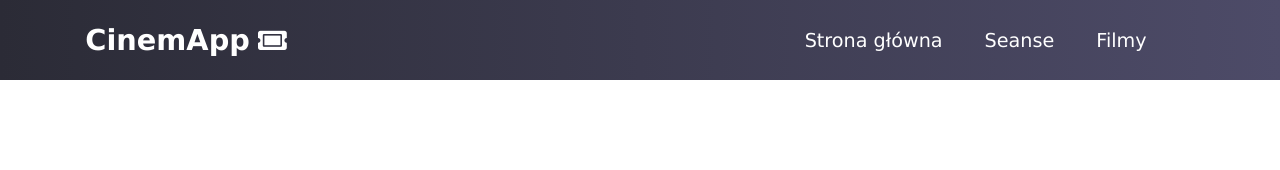
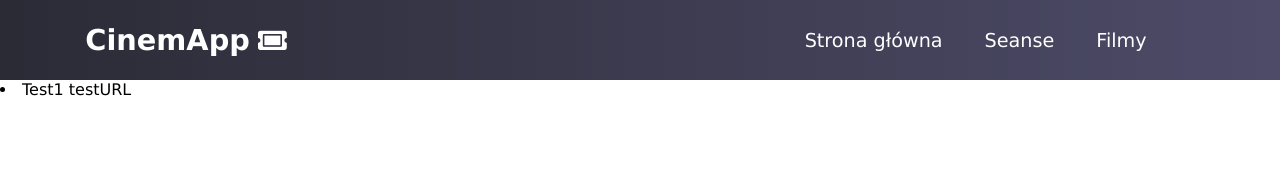
Before and after one commit to Tennessee-Git/Projekt_React, a React (Create React App) app: page /filmy in a window 1280 px wide. Shown: the top 170 px of the page. Built offline with nearby package versions, Linux system fonts and the light colour scheme; data requests are answered from the project's data file.

Commit message:
Server setup + basic moviepage

```diff
--- a/Server/db.json
+++ b/Server/db.json
@@ -1,44 +1,52 @@
 {
     "sale":[
         {
-            "id": 0,
+            "id": 1,
             "capacity": 90
         },
         {
-            "id": 1,
+            "id": 2,
             "capacity": 100
         },
         {
-            "id": 2,
+            "id": 3,
             "capacity": 80
         },
         {
-            "id": 3,
+            "id": 4,
             "capacity": 90
         },
         {
-            "id": 4,
+            "id": 5,
             "capacity": 110
         },
         {
-            "id": 5,
+            "id": 6,
             "capacity": 80
         },
         {
-            "id": 6,
+            "id": 7,
             "capacity": 90
         },
         {
-            "id": 7,
+            "id": 8,
             "capacity": 100
-        },
-        {
-            "id": 8,
-            "capacity": 90
         },
         {
             "id": 9,
             "capacity": 90
+        },
+        {
+            "id": 10,
+            "capacity": 90
         }
+    ],
+    "filmy":[
+       {
+           "id" : 1,
+           "title" : "Test1",
+           "imageURL": "testURL",
+           "length": 120
+       }
     ]
 }
--- a/src/App.js
+++ b/src/App.js
@@ -1,15 +1,17 @@
 import './App.css';
 import Navbar from './Components/Navbar/Navbar';
 import {Routes, Route} from 'react-router-dom';
+import HomePage from "./Pages/HomePage"
+import MoviesPage from './Pages/MoviesPage';
 
 function App() {
   return (
     <div className="App">
       <Navbar />
       <Routes>
-        <Route path="/"/>
+        <Route path="/" exact element={<HomePage/>}/>
         <Route path="/seanse" />
-        <Route path="/filmy" />
+        <Route path="/filmy" exact element={<MoviesPage/>}/>
       </Routes>
     </div>
   );
--- /dev/null
+++ b/src/Components/MovieDetails.js
@@ -0,0 +1,11 @@
+import React from 'react'
+
+const MovieDetails = ({title, imageURL}) => {
+    return (
+        <div>
+            <li>{title} {imageURL}</li>
+        </div>
+    )
+}
+
+export default MovieDetails
--- /dev/null
+++ b/src/Components/MovieList.js
@@ -0,0 +1,15 @@
+import React from "react"
+import MovieDetails from "./MovieDetails"
+
+const MovieList = ({movies}) => {
+
+    return (
+        <div>
+            {movies.map(movie => (
+                <MovieDetails title={movie.title} imageURL ={movie.imageURL}/>
+            ))}
+        </div>
+    )
+}
+
+export default MovieList
--- /dev/null
+++ b/src/Pages/HomePage.css
@@ -0,0 +1,3 @@
+.HomePage {
+    text-align: center;
+  }
--- a/src/Pages/HomePage.js
+++ b/src/Pages/HomePage.js
@@ -0,0 +1,12 @@
+import React from 'react'
+import './HomePage.css'
+
+const HomePage = () => {
+    return (
+        <div className='HomePage'>
+            <h1>Home</h1>
+        </div>
+    )
+}
+
+export default HomePage
--- /dev/null
+++ b/src/Pages/MoviesPage.js
@@ -0,0 +1,27 @@
+import React from 'react';
+import MovieList from '../Components/MovieList';
+import {useState, useEffect} from 'react';
+import api from '../api/api'
+
+export default function MoviesPage() {
+    const [movies, setMovies] = useState([]);
+
+    const retrieveMovies = async () => {
+        const response = await api.get("/filmy");
+        return response.data;
+      }
+
+      useEffect(() =>{
+        const getAllMovies = async () => {
+          const allMovies = await retrieveMovies();
+          if(allMovies) setMovies(allMovies);
+        };
+        getAllMovies();
+      },[]);
+
+    return (
+        <div>
+            <MovieList movies={movies}/>
+        </div>
+    )
+}
```
